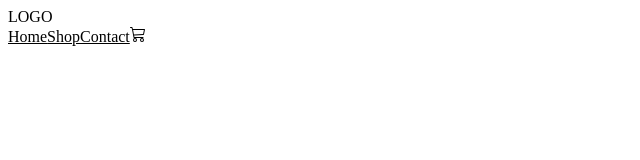
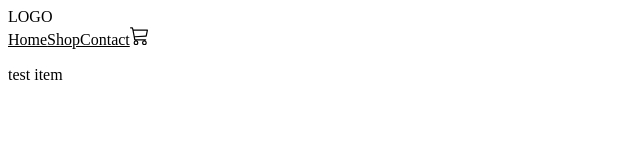
Before and after one commit to MaximKursakov/shop, a React (Create React App) app: page /Cart in a window 1280 px wide. Shown: the top 160 px of the page, without its empty margins (0-640 px from the left). Built offline with nearby package versions, Linux system fonts and the light colour scheme.

Commit message:
items can be added to Basket

```diff
--- a/src/App.css
+++ b/src/App.css
@@ -9,3 +9,7 @@ a {
 .addToWishlist:hover, .removeFromWishlist:hover {
   cursor: pointer;
 }
+
+.active {
+  font-size: 1.2rem;
+}
--- a/src/App.js
+++ b/src/App.js
@@ -4,19 +4,21 @@ import { Home } from './components/Home';
 import { Navbar } from './components/Navbar';
 import { Contact } from "./components/Contact"
 import { Chairs } from './components/chair';
-import React from 'react';
+import React, { useState } from 'react';
 import { ChairDetails } from './chairDetails';
+import { Cart } from './components/Cart';
 
 function App() {
-
+  const [Basket, setBasket] = useState([{title: "test item", id: 20}])
   return (
     <BrowserRouter>
-    <Navbar></Navbar>
+    <Navbar Basket={Basket}></Navbar>
     <Routes>
       <Route path='/' element={<Home/>}/>
       <Route path="/Chairs" element={<Chairs/>}></Route>
-      <Route path='/Chairs/:title' element={<ChairDetails/>}></Route>
+      <Route path='/Chairs/:title' element={<ChairDetails setBasket={setBasket} Basket={Basket}/>}></Route>
       <Route path="/Contact" element={<Contact/>}/>
+      <Route path='/Cart' element={<Cart setBasket={setBasket} Basket={Basket}></Cart>}/>
     </Routes>
     </BrowserRouter>
   );
--- a/src/chairDetails.js
+++ b/src/chairDetails.js
@@ -1,19 +1,16 @@
-import { useEffect, useState } from "react"
 import { useLocation } from "react-router-dom"
 
-export function ChairDetails(props) {
+export function ChairDetails({setBasket, Basket}) {
+    console.log(Basket)
     const location = useLocation()
     const chairInfo = location.state.chair
-    const [Basket, setBasket] = useState([{hey : "yes"}])
-    // console.log(Basket)
 
     function addToBasket() {
         setBasket(Basket.concat(chairInfo))
-        // console.log(Basket.indexOf(chairInfo))
     }
 
     const itemInBasket = Basket.indexOf(chairInfo)
-console.log(Basket)
+
 
 
     return(
--- /dev/null
+++ b/src/components/Cart.js
@@ -0,0 +1,11 @@
+import { useLocation } from "react-router-dom"
+
+export function Cart ({Basket, setBasket}) {
+    return(
+        <div>
+            {Basket.map((item) => (
+                <p key={item.id}>{item.title}</p>
+            ))}
+        </div>
+    )
+}
--- a/src/components/Navbar.js
+++ b/src/components/Navbar.js
@@ -1,14 +1,14 @@
-import { Link } from "react-router-dom";
+import { NavLink } from "react-router-dom";
 import { BsCart3} from "react-icons/bs";
 
 export function Navbar() {
     return(
         <nav>
             <div>LOGO</div>
-            <Link to="/">Home</Link>
-            <Link to="/Chairs">Shop</Link>
-            <Link to="Contact">Contact</Link>
-            <Link to="/Cart" aria-label="Shopping Cart"><BsCart3></BsCart3></Link>
+            <NavLink to="/">Home</NavLink>
+            <NavLink to="/Chairs">Shop</NavLink>
+            <NavLink to="Contact">Contact</NavLink>
+            <NavLink to="/Cart" aria-label="Shopping Cart"><BsCart3></BsCart3></NavLink>
         </nav>
     )
 }
```
